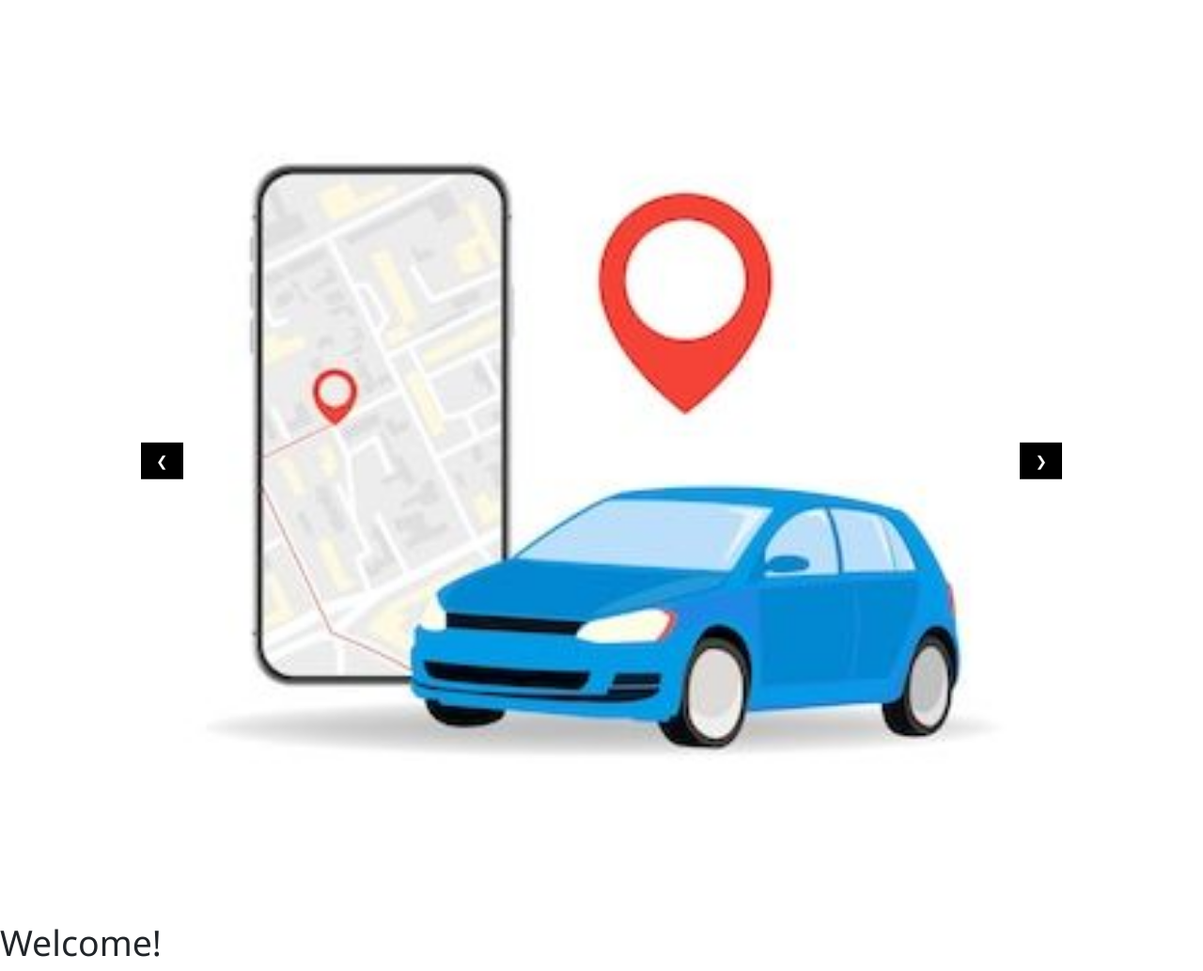
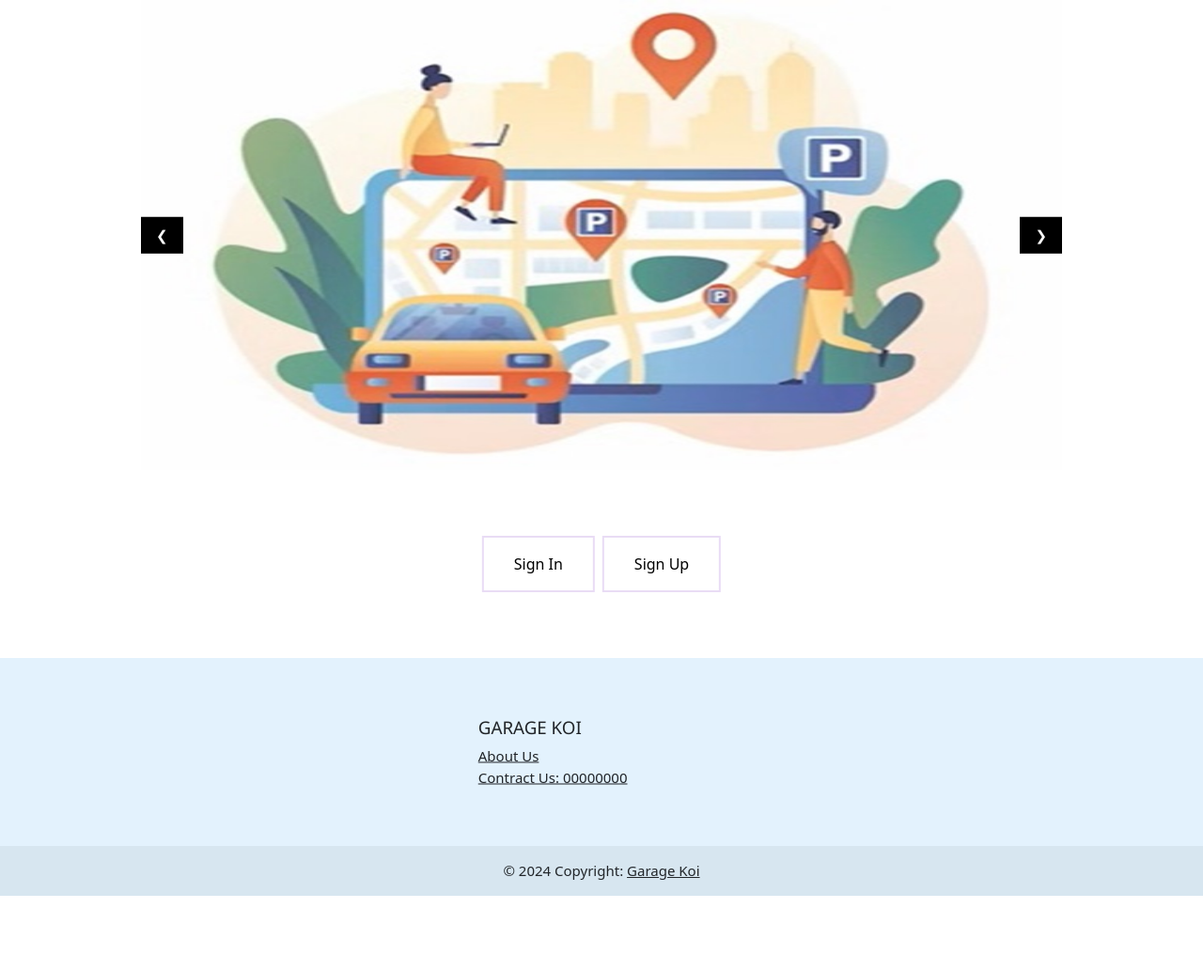
Before and after one commit to kumu002/django_project, a Django app: page / in a window 1280 px wide. Shown: the part 72-1105 px from the top of the page at 94% size. After the commit the page ends 1025 px from the top, so only its background shows below. Run offline with Django 5.2, Linux system fonts and the light colour scheme.

Commit message:
2nd Commit kumu

```diff
--- a/templates/index.html
+++ b/templates/index.html
@@ -1,12 +1,62 @@
 <!DOCTYPE html>
 <html lang="en">
 <head>
-    <meta charset="UTF-8">
+   <meta name="viewport" content="width=device-width, initial-scale=1">
     <link rel="stylesheet" href="https://www.w3schools.com/w3css/4/w3.css">
     <style>
-        .mySlides {display:none;}
+    .mySlides {display:none;height: 500px;}
     </style>
     <link href="https://cdn.jsdelivr.net/npm/bootstrap@5.0.2/dist/css/bootstrap.min.css" rel="stylesheet" integrity="sha384-EVSTQN3/azprG1Anm3QDgpJLIm9Nao0Yz1ztcQTwFspd3yD65VohhpuuCOmLASjC" crossorigin="anonymous">
+    <style>
+    .button {
+      border: none;
+      color: white;
+      padding: 16px 32px;
+      text-align: center;
+      text-decoration: none;
+      display: inline-block;
+      font-size: 16px;
+      margin: 4px 2px;
+      transition-duration: 0.4s;
+      cursor: pointer;
+    }
+
+    .button1 {
+      background-color: white;
+      color: black;
+      border: 2px solid #E9DCF5;
+    }
+
+    .button1:hover {
+      background-color: #E9DCF5;
+      color: black;
+    }
+
+    .button2 {
+      background-color: white;
+      color: black;
+      border: 2px solid #E9DCF5;
+    }
+
+    .button2:hover {
+      background-color: #E9DCF5;
+      color: black;
+    }
+    .container {
+      height: 200px;
+      position: relative;
+
+    }
+
+    .center {
+      margin: 0;
+      position: absolute;
+      top: 50%;
+      left: 50%;
+      -ms-transform: translate(-50%, -50%);
+      transform: translate(-50%, -50%);
+    }
+    </style>
     <title>Garage Koi</title>
 
 </head>
@@ -22,10 +72,11 @@
       </ul>
         <ul class="navbar-nav">
 
-            <li> <a class="login nav-link" href="#" >Sign In</a> </li>
+            <li> <a class="login nav-link" href="login" >Sign In</a> </li>
 
 
-            <li><a class="login nav-link" href="#" >Sign Up</a></li>
+            <li><a class="login nav-link" href="signup" >Sign Up</a></li>
+
 
 
         </ul>
@@ -34,16 +85,60 @@
 
   </div>
 </nav>
-<div>
-    <div class="w3-content w3-display-container">
-        {% load static %}
-  <img class="mySlides" src="{% static 'image/car1.jpeg' %}" style="width:100%">
+<!-- Slideshow container -->
+
+<div class="w3-content w3-display-container" >
+    {% load static %}
+  <img class="mySlides" src="{% static 'image/car1.jpg' %}" style="width:100%">
   <img class="mySlides" src="{% static 'image/car2.jpeg' %}" style="width:100%">
+  <img class="mySlides" src="{% static 'image/car3.jpg' %}" style="width:100%">
 
   <button class="w3-button w3-black w3-display-left" onclick="plusDivs(-1)">&#10094;</button>
   <button class="w3-button w3-black w3-display-right" onclick="plusDivs(1)">&#10095;</button>
 </div>
 
+<div class="container">
+  <div class="center">
+    <a class="button button1" href="login">Sign In</a>
+    <a class="button button2" href="signup">Sign Up</a>
+  </div>
+</div>
+
+<footer class="bg-body-tertiary text-center text-lg-start" style="background-color: #e3f2fd;">
+  <!-- Grid container -->
+  <div class="container p-4">
+    <!--Grid row-->
+    <div class="row">
+      <!--Grid column-->
+      <div class="col-lg-3 col-md-6 mb-4 mb-md-0 center">
+        <h5 class="text-uppercase">Garage Koi</h5>
+
+        <ul class="list-unstyled mb-0">
+          <li>
+            <a href="about" class="text-body">About Us</a>
+          </li>
+          <li>
+            <a href="#" class="text-body">Contract Us: 00000000</a>
+          </li>
+
+        </ul>
+      </div>
+      <!--Grid column-->
+
+
+
+    </div>
+    <!--Grid row-->
+  </div>
+  <!-- Grid container -->
+
+  <!-- Copyright -->
+  <div class="text-center p-3" style="background-color: rgba(0, 0, 0, 0.05);">
+    © 2024 Copyright:
+    <a class="text-body" href="/">Garage Koi</a>
+  </div>
+  <!-- Copyright -->
+</footer>
 <script>
 var slideIndex = 1;
 showDivs(slideIndex);
@@ -63,9 +158,6 @@ function showDivs(n) {
   x[slideIndex-1].style.display = "block";
 }
 </script>
-</div>
 
-
-    <h1>Welcome!</h1>
 </body>
 </html>
```
Also changed, not shown: registration/static/image/car1.jpeg, registration/static/image/car1.jpg (added), registration/static/image/car2.jpeg, registration/static/image/car3.jpg (added).
